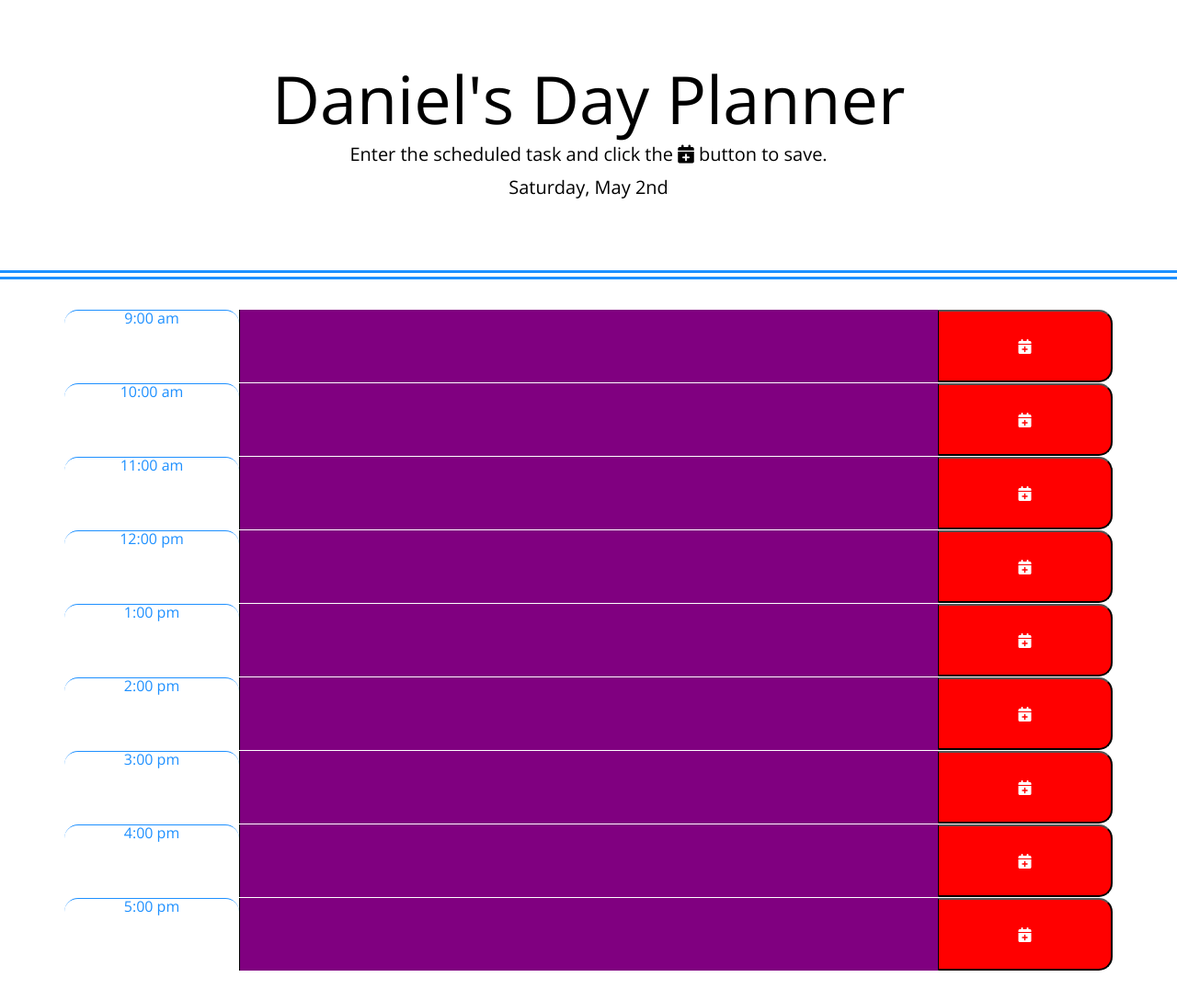
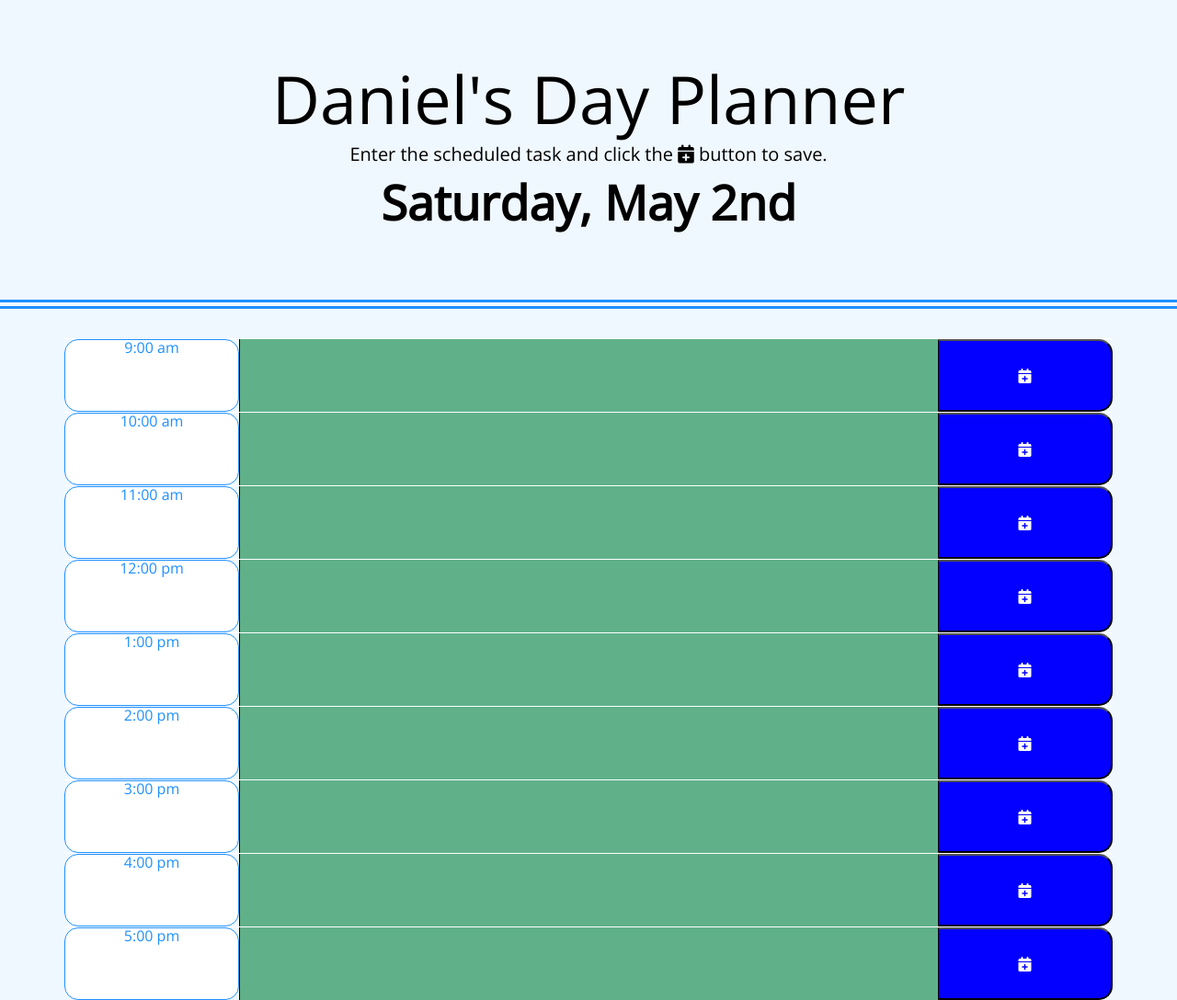
Before and after one commit to dcashdallas/HW-5-Work-Day-Scheduler, a plain HTML site: page index.html in a window 1280 px wide. Shown: the whole page at 92% size. Before the commit the page ends 1056 px from the top, so only its background shows below. Drawn offline with nearby package versions, Linux system fonts and the light colour scheme.

Commit message:
making adjustments to css, html & js. Updated readme

```diff
--- a/index.html
+++ b/index.html
@@ -8,6 +8,7 @@
   <link rel="stylesheet" href="https://stackpath.bootstrapcdn.com/bootstrap/4.3.1/css/bootstrap.min.css" />
   <link rel="stylesheet" href="https://use.fontawesome.com/releases/v5.8.1/css/all.css"
     integrity="sha384-50oBUHEmvpQ+1lW4y57PTFmhCaXp0ML5d60M1M7uH2+nqUivzIebhndOJK28anvf" crossorigin="anonymous" />
+  <script src="https://cdnjs.cloudflare.com/ajax/libs/moment.js/2.24.0/moment.min.js"></script>
   <link rel="stylesheet" href="path/to/font-awesome/css/font-awesome.min.css">
   <link href="https://fonts.googleapis.com/css?family=Open+Sans&display=swap" rel="stylesheet" />
   <link rel="stylesheet" href="style.css" />
@@ -19,14 +20,10 @@
   <header class="jumbotron">
     <h1 class="display-3">Daniel's Day Planner</h1>
     <p class="lead">Enter the scheduled task and click the <i class="fas fa-calendar-plus"></i> button to save. </p>
-
-    <p id="currentDay" class="lead">
-
-    </p>
+    <p id="currentDay" class="lead"></p>
   </header>
 
   <div class="container">
-
 
     <div class="row">
       <div class="col-2 hour time-block">9:00 am</div>
@@ -56,7 +53,6 @@
       <div class="col-2 hour time-block">1:00 pm</div>
       <textarea id="13" class=" col-8 input"></textarea>
       <button class="col-2 saveBtn"><i class="fas fa-calendar-plus"></i></button>
-
     </div>
 
     <div class="row">
@@ -83,14 +79,13 @@
       <button class="col-2 saveBtn"><i class="fas fa-calendar-plus"></i></button>
     </div>
 
-
   </div>
 
 
 
   <script src="https://code.jquery.com/jquery-3.4.1.min.js"></script>
-  <script src="https://cdnjs.cloudflare.com/ajax/libs/moment.js/2.24.0/moment.min.js"></script>
   <script src="script.js"></script>
+
 </body>
 
 </html>
--- a/script.js
+++ b/script.js
@@ -1,15 +1,11 @@
 // Variables
 var m = moment();
-
-var words;
-var hourInfo;
+var tasks;
+var timeBlock;
 
 console.log(m.format("dddd, MMMM Do"));
 
 $("#currentDay").text(m.format("dddd, MMMM Do"));
-
-
-
 
 $(document).ready(function () {
     colorChange();
@@ -43,11 +39,11 @@ function colorChange() {
 
 
 $(".saveBtn").click(function () {
-    words = $(this).siblings(".input").val();
-    console.log(words);
-    hourInfo = $(this).siblings(".hour").text();
-    console.log(hourInfo);
-    localStorage.setItem(hourInfo, JSON.stringify(words));
+    tasks = $(this).siblings(".input").val();
+    console.log(tasks);
+    timeBlock = $(this).siblings(".hour").text();
+    console.log(timeBlock);
+    localStorage.setItem(timeBlock, JSON.stringify(tasks));
 
     colorChange();
     renderText();
--- a/style.css
+++ b/style.css
@@ -2,6 +2,7 @@ body {
   font-family: 'Open Sans', sans-serif;
   font-size: 16px;
   line-height: 1;
+  background-color: aliceblue;
 }
 
 textarea{
@@ -39,7 +40,7 @@ textarea{
 .hour {
   background-color: #ffffff;
   color: dodgerblue;
-  border-top: 1px solid dodgerblue;
+  border: 1px solid dodgerblue;
 }
 
 .past {
@@ -55,7 +56,7 @@ textarea{
 }
 
 .future {
-  background-color: purple;
+  background-color: rgb(96, 177, 137);
   color: black;
   font-weight: bolder;
 }
@@ -64,11 +65,16 @@ textarea{
   border-left: 1px solid black;
   border-top-right-radius: 15px;
   border-bottom-right-radius: 15px;
-  background-color: red;
+  background-color: rgb(4, 0, 255);
   color: white;
 }
 
-.saveBtn i:hover {
+#currentDay {
+  font-size: 52px;
+  font-weight: bolder;
+}
+
+/* .saveBtn i:hover {
   font-size: 20px;
   transition: all .3s ease-in-out;
-}
+} */
```
Also changed, not shown: 1 other file.
